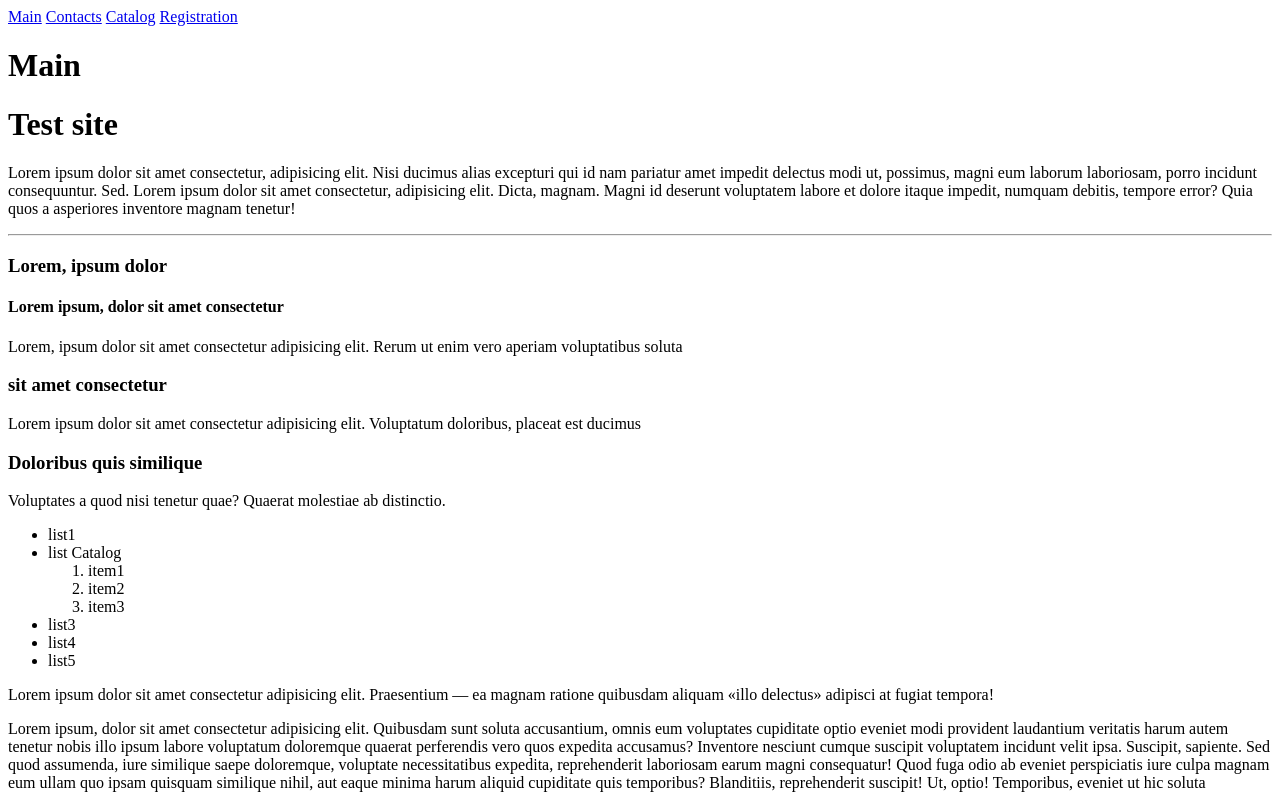
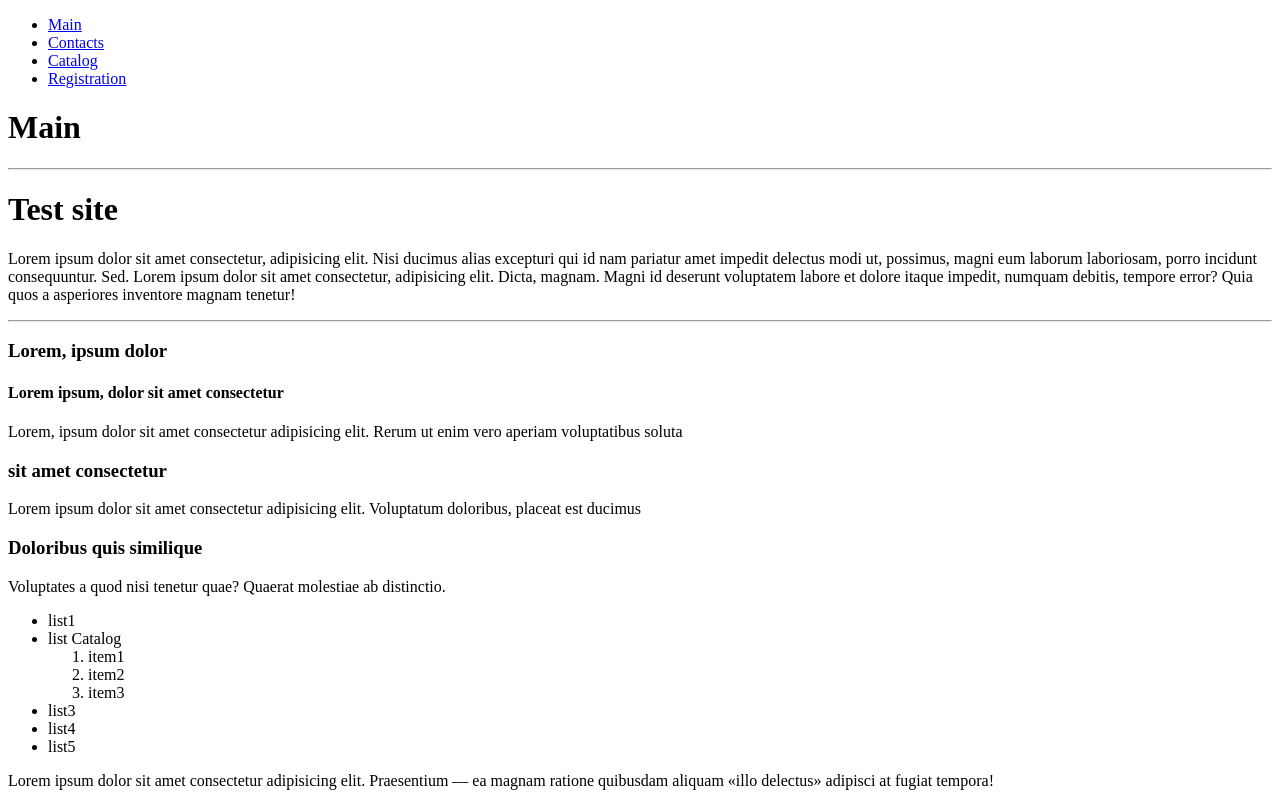
Before and after one commit to HappySeien/HTML-CSS, a plain HTML site: page lesson-2/index.html in a window 1280 px wide. Shown: the top 793 px of the page. Drawn offline with Linux system fonts and the light colour scheme.

Commit message:
lesson-2 hw upd
Multi-line description of commit,
feel free to be detailed.

[Ticket: X]

```diff
--- a/lesson-2/index.html
+++ b/lesson-2/index.html
@@ -8,13 +8,19 @@
     <title>Main</title>
 </head>
 
+<header>
+    <!-- Гиперссылки -->
+    <ul>
+        <li><a href="index.html">Main</a></li>
+        <li><a href="contacts.html">Contacts</a></li>
+        <li><a href="catalog/catalog.html">Catalog</a></li>
+        <li><a href="registration.html">Registration</a></li>
+    </ul>
+    <h1 id="top">Main</h1>
+    <hr>
+</header>
+
 <body>
-    <!-- Гиперссылки -->
-    <a href="index.html">Main</a>
-    <a href="contacts.html">Contacts</a>
-    <a href="catalog/catalog.html">Catalog</a>
-    <a href="registration.html">Registration</a>
-    <h1 id="top">Main</h1>
     <h1>Test site</h1>
     <p>Lorem ipsum dolor sit amet consectetur, adipisicing elit. Nisi ducimus alias excepturi qui id nam pariatur amet
         impedit delectus modi ut, possimus, magni eum laborum laboriosam, porro incidunt consequuntur. Sed. Lorem ipsum
```
Also changed, not shown: lesson-2/catalog/catalog.html (+11 -4 lines), lesson-2/contacts.html (+11 -4 lines), lesson-2/registration.html (+14 -4 lines).
